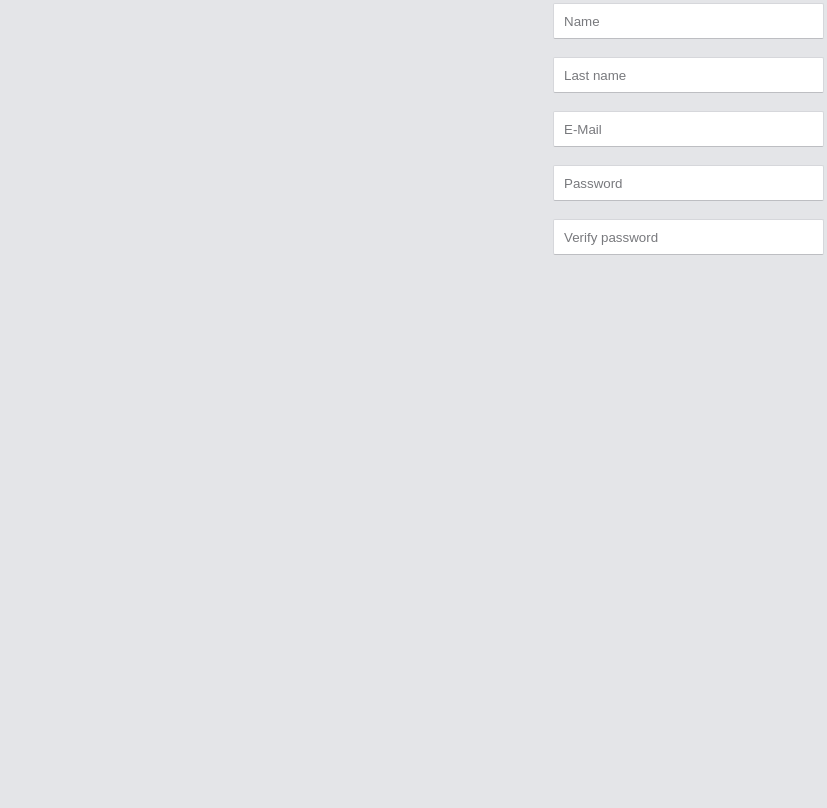
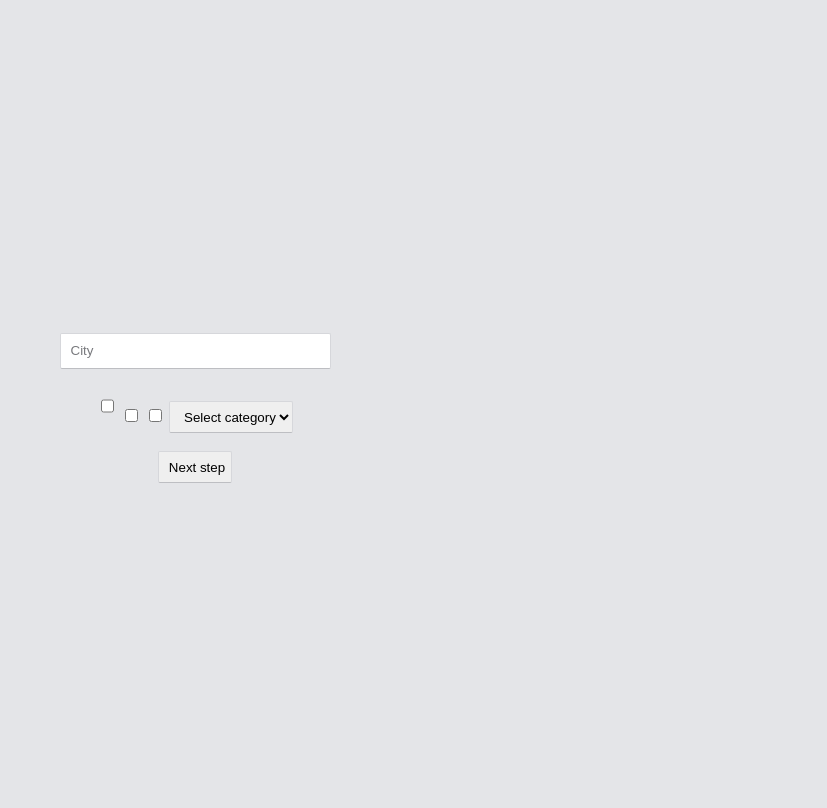
Before and after one commit to KrutkoVitaliy/StaticServer, a PHP site: page /auth/signup.html in a window 1280 px wide. Shown: the whole page, without its empty margins (453-1280 px from the left). Before the commit the page ends 255 px from the top, so only its background shows below. Run offline with PHP 8.4, Linux system fonts and the light colour scheme.

Commit message:
SignUp form

```diff
--- a/mmb/auth/signup.html
+++ b/mmb/auth/signup.html
@@ -6,9 +6,29 @@
     <link rel="stylesheet" href="../css/style.css">
 </head>
 <body>
-<table width="100%">
+<table id="first_step">
     <tr>
-        <td align="right">
+        <td align="center" valign="middle">
+            <form>
+                <input size="30" class="signup_form" type="text" name="city" placeholder="City" required><br><br>
+                <input class="signup_form" type="checkbox" name="category[]" placeholder="Manicure">
+                <input type="checkbox" name="category[]" placeholder="Makeup">
+                <input type="checkbox" name="category[]" placeholder="Hairstyles">
+                <select name="category" class="signup_form" required>
+                    <option selected value=""><b>Select category</b></option>
+                    <option value="maniure">Manicure</option>
+                    <option value="makeup">Makeup</option>
+                    <option value="hairstyles">Hairstyles</option>
+                </select><br><br>
+                <input class="signup_form" id="toSecondStep" type="submit" name="submit" value="Next step">
+            </form>
+        </td>
+    </tr>
+</table>
+
+<table id="second_step">
+    <tr>
+        <td align="center" valign="middle">
             <form action="signup.php" method="post" enctype="multipart/form-data">
                 <input size="30" class="signup_form" type="text" name="name" placeholder="Name"><br><br>
                 <input size="30" class="signup_form" type="text" name="lastname" placeholder="Last name"><br><br>
--- a/mmb/css/style.css
+++ b/mmb/css/style.css
@@ -1,7 +1,12 @@
 html, body {
-    margin: auto;
-    padding:0px;
+    width: 100%;
+    height: 100%;
     background-color: #e4e5e8;
+    overflow: hidden;
+}
+table {
+    width:100%;
+    height: 100%;
 }
 .signup_form {
     height: 32px;
```
Also changed, not shown: 12 other files.
